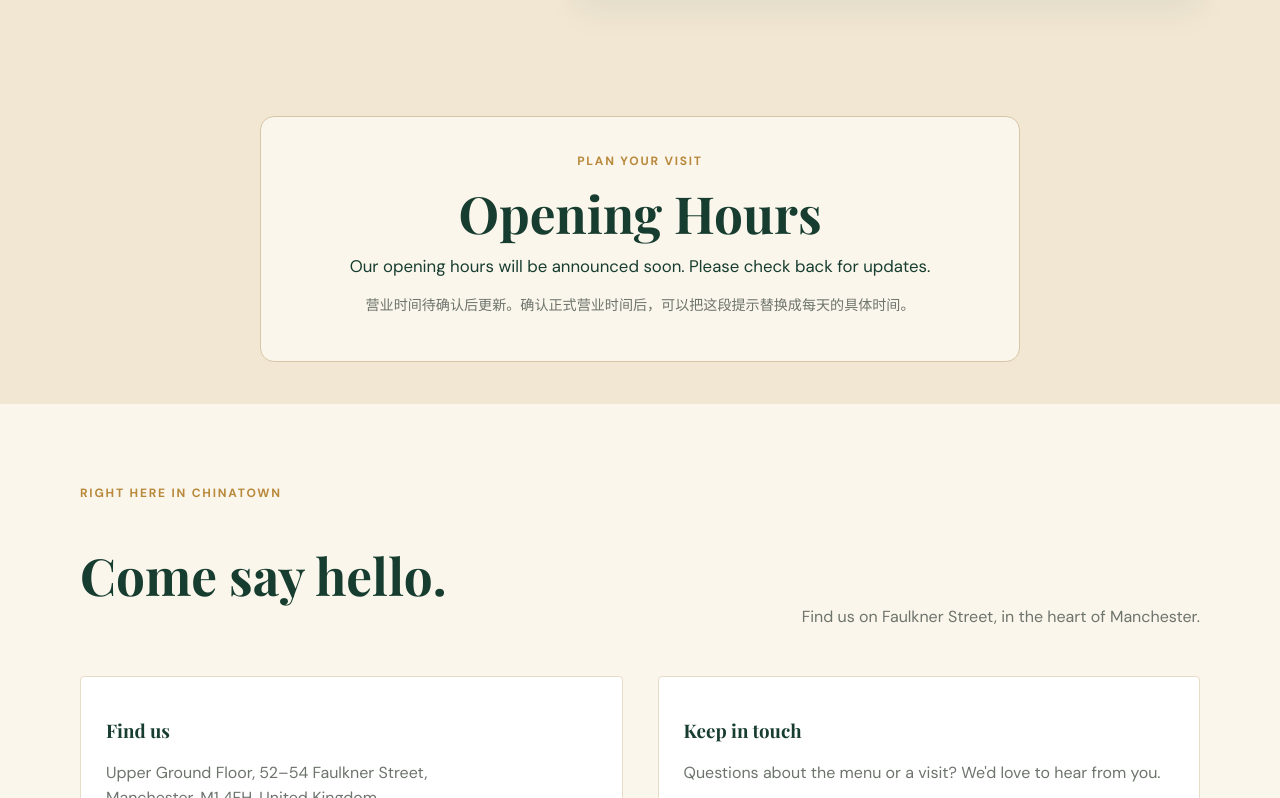
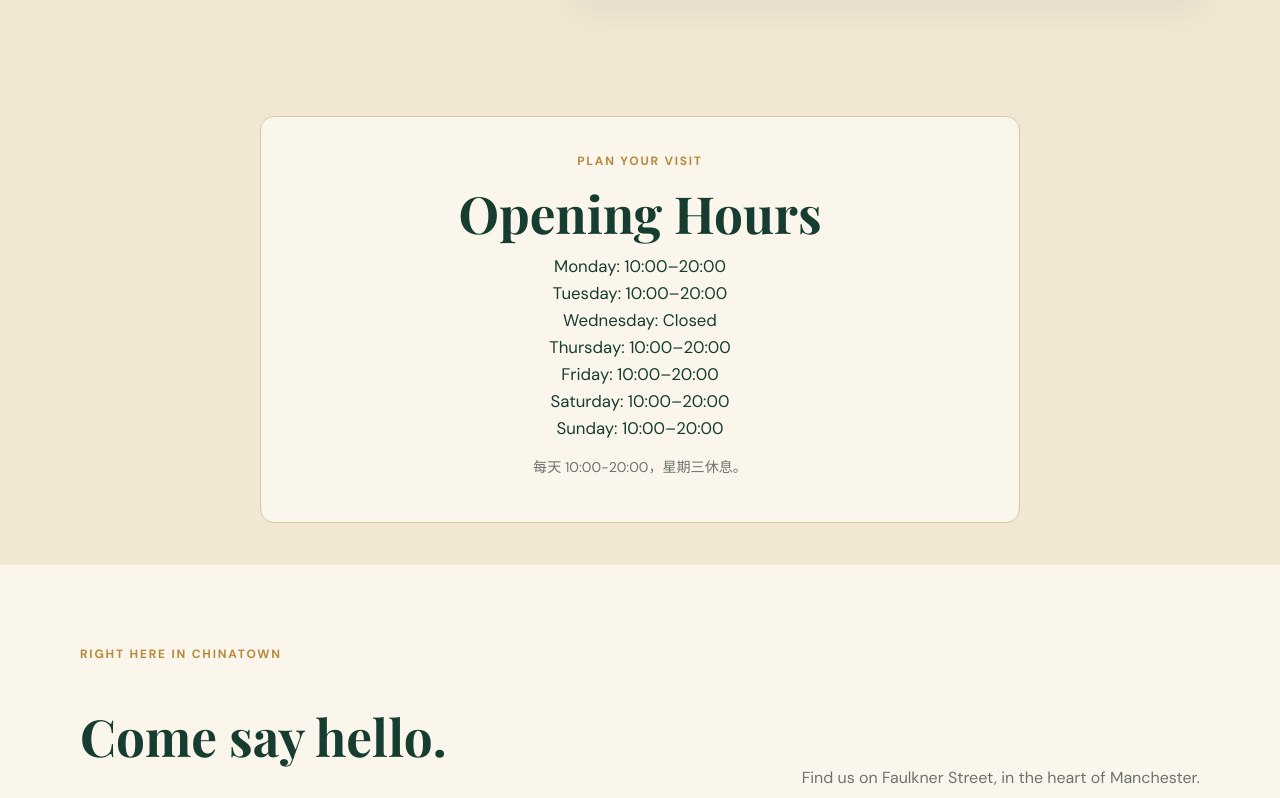
Before and after one commit to vickymiu/dimsumteahouse, a plain HTML site: page index.html in a window 1280 px wide. Shown: the part 3564-4362 px from the top of the page. Drawn offline with nearby package versions, Linux system fonts and the light colour scheme; no server answers.

Commit message:
Update index.html

```diff
--- a/index.html
+++ b/index.html
@@ -184,7 +184,13 @@ body.privacy-modal-open{overflow:hidden}
 <div class="field"><label for="date">Preferred date *</label><input id="date" name="date" type="date" required></div><div class="field"><label for="time">Preferred time *</label><select id="time" name="time" required><option value="">Choose</option><option>11:00</option><option>11:30</option><option>12:00</option><option>12:30</option><option>13:00</option><option>13:30</option><option>14:00</option><option>14:30</option><option>15:00</option><option>17:00</option><option>17:30</option><option>18:00</option><option>18:30</option><option>19:00</option><option>19:30</option><option>20:00</option><option>20:30</option></select></div>
 <div class="field full"><label for="notes">Anything else? (optional)</label><textarea id="notes" name="notes" placeholder="Special requests or allergies…"></textarea></div></div><p class="note">This is a request, not a confirmed reservation. The restaurant must reply to confirm.</p><div class="field full privacy-consent"><label><input type="checkbox" name="privacy_consent" value="Accepted" required style="width:auto;margin-right:8px">I have read and accept the <a href="#privacy" id="privacyPolicyOpen" class="privacy-link" aria-haspopup="dialog" aria-controls="privacyModal">Privacy Policy</a> *</label></div><!-- reCAPTCHA integration placeholder: configure a site key and server-side verification before enabling a real CAPTCHA. GitHub Pages alone cannot safely perform secret-key verification. --><button class="btn primary" type="submit">Send Booking Request ↗</button><p id="status" class="status" role="status"></p></form></div></section>
 
-<section id="opening-hours" class="opening-hours"><div class="wrap"><div class="hours-panel"><span class="eyebrow">Plan your visit</span><h2>Opening Hours</h2><p class="hours-pending">Our opening hours will be announced soon. Please check back for updates.</p><p class="note">营业时间待确认后更新。确认正式营业时间后，可以把这段提示替换成每天的具体时间。</p></div></div></section>
+<section id="opening-hours" class="opening-hours"><div class="wrap"><div class="hours-panel"><span class="eyebrow">Plan your visit</span><h2>Opening Hours</h2><p class="hours-pending">Monday: 10:00–20:00<br>
+Tuesday: 10:00–20:00<br>
+Wednesday: Closed<br>
+Thursday: 10:00–20:00<br>
+Friday: 10:00–20:00<br>
+Saturday: 10:00–20:00<br>
+Sunday: 10:00–20:00</p><p class="note">每天 10:00-20:00，星期三休息。</p></div></div></section>
 <section id="visit"><div class="wrap"><div class="head"><div><span class="eyebrow">Right here in Chinatown</span><h2>Come say hello.</h2></div><p>Find us on Faulkner Street, in the heart of Manchester.</p></div><div class="visitgrid"><div class="panel"><h3>Find us</h3><p>Upper Ground Floor, 52–54 Faulkner Street,<br>Manchester, M1 4FH, United Kingdom</p><iframe class="map" title="Google Maps location" loading="lazy" src="https://maps.google.com/maps?q=52-54%20Faulkner%20Street%2C%20Manchester%20M1%204FH&z=16&output=embed"></iframe><div class="links"><a class="btn primary" target="_blank" rel="noopener" href="https://share.google/E2vn2k29GFnpGAS1W">Open Google Maps ↗</a><a class="btn outline" target="_blank" rel="noopener" href="https://www.google.com/maps/@?api=1&map_action=pano&viewpoint=53.4786,-2.2374">Google Street View ↗</a></div></div>
 <div class="panel contact"><h3>Keep in touch</h3><p>Questions about the menu or a visit? We'd love to hear from you.</p><p>☎ <b>Call us:</b> <a id="phoneLink" href="#visit">Add restaurant phone number</a></p><p>✉ <b>Email us:</b> <a id="emailLink" href="#visit">Add restaurant email address</a></p><h3>Follow along</h3><div class="socials"><a id="facebookLink" href="#visit">Facebook ↗</a><a id="instagramLink" href="#visit">Instagram ↗</a><a id="redbookLink" href="#visit">小红书 ↗</a></div></div></div></div></section>
 </main>
```
